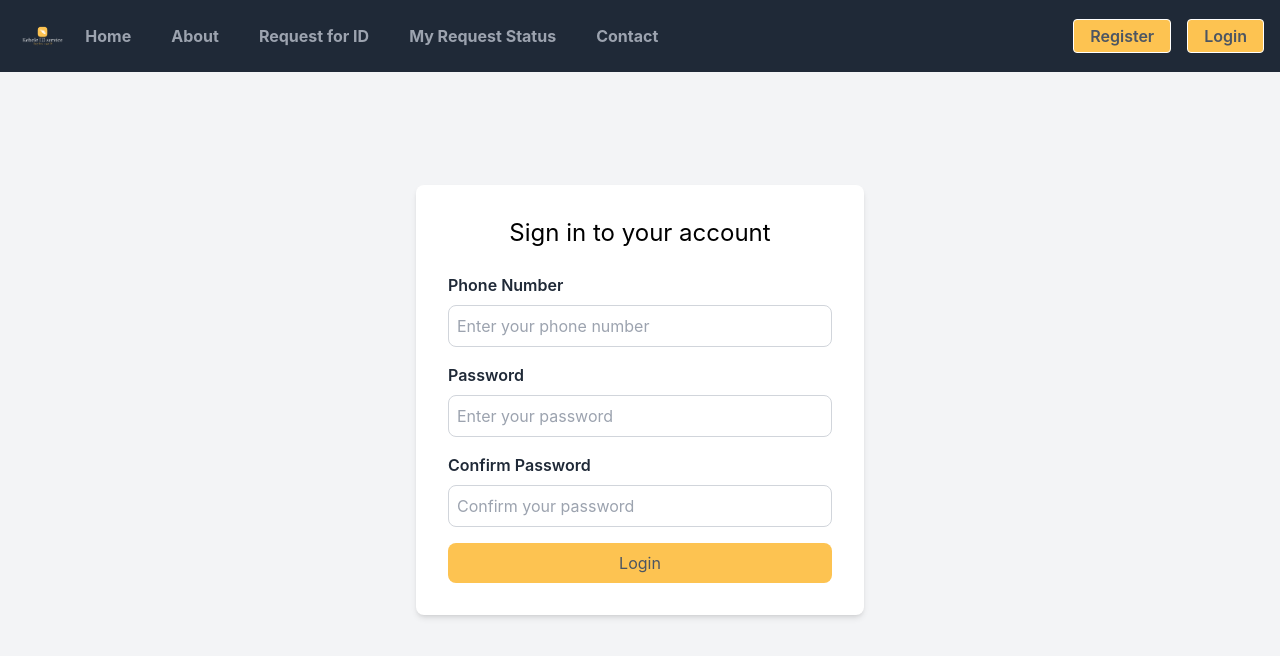
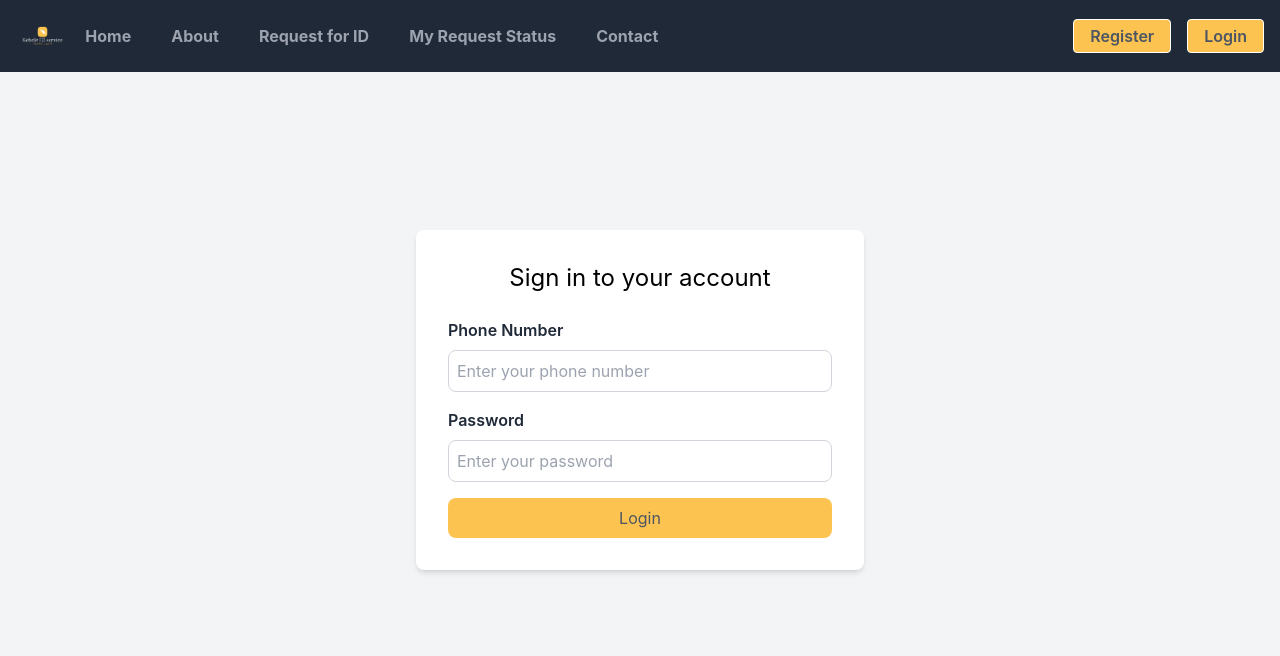
Before and after one commit to abel12-tech/kebele-id-service, a React (Create React App) app: page /login in a window 1280 px wide. Shown: the top 656 px of the page. Built offline with nearby package versions, Linux system fonts and the light colour scheme.

Commit message:
feat removed the comfirm password from the login page

```diff
--- a/src/pages/Login.jsx
+++ b/src/pages/Login.jsx
@@ -10,19 +10,19 @@ import "react-toastify/dist/ReactToastify.css";
 const Login = () => {
   const [phoneNumber, setPhoneNumber] = useState("");
   const [password, setPassword] = useState("");
-  const [confirmPassword, setConfirmPassword] = useState("");
+  // const [confirmPassword, setConfirmPassword] = useState("");
   const [login, { isLoading }] = useLoginMutation();
   const dispatch = useDispatch();
   const navigate = useNavigate();
 
   const handleSubmit = async (e) => {
     e.preventDefault();
-    if (password !== confirmPassword) {
-      toast.error("Passwords do not match", {
-        position: "top-right",
-      });
-      return;
-    }
+    // if (password !== confirmPassword) {
+    //   toast.error("Passwords do not match", {
+    //     position: "top-right",
+    //   });
+    //   return;
+    // }
 
     try {
       const res = await login({ phoneNumber, password });
@@ -86,23 +86,6 @@ const Login = () => {
               />
             </div>
             <div>
-              <label
-                htmlFor="confirmPassword"
-                className="block text-gray-800 font-semibold mb-2"
-              >
-                Confirm Password
-              </label>
-              <input
-                type="password"
-                id="confirmPassword"
-                name="confirmPassword"
-                className="w-full outline-none border border-gray-300 p-2 rounded-lg"
-                placeholder="Confirm your password"
-                value={confirmPassword}
-                onChange={(e) => setConfirmPassword(e.target.value)}
-              />
-            </div>
-            <div>
               <button
                 type="submit"
                 className="w-full rounded-lg bg-[#FDC351] text-gray-600 hover:bg-[#d1ae67] px-4 py-2"
```
